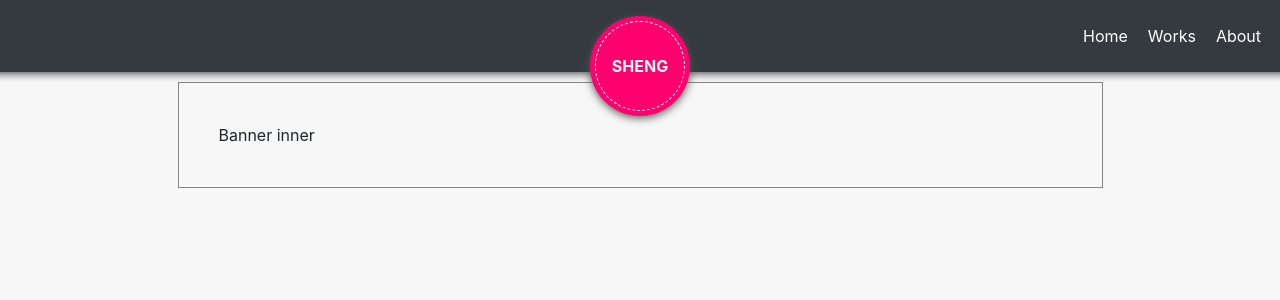
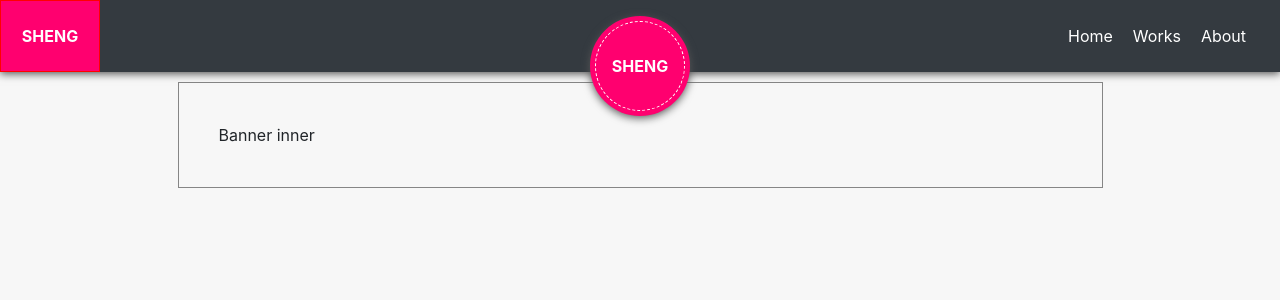
Before and after one commit to CopyDemon/Shengdesign_React, a React (Create React App) app in the folder shengdesign_react/: page / in a window 1280 px wide. Shown: the top 300 px of the page. Built offline with nearby package versions, Linux system fonts and the light colour scheme.

Commit message:
fixed nav overflow

```diff
--- a/shengdesign_react/src/component/navigation/nav.module.css
+++ b/shengdesign_react/src/component/navigation/nav.module.css
@@ -13,12 +13,20 @@
 
 .brand{
    position: absolute;
-   top: 50%;
+   display: flex;
+   justify-content: center;
+   top: 0%;
    left: 0%;
-   transform: translate(50%, -50%);
+   background-color: #ff006f;
+   border: 1px solid red;
+   height: 100%;
+   width: 100px;
+   text-align: center;
 }
 
 .brand > a{
+   display: flex;
+   align-items: center;
    color: white;
    font-weight: bold;
 }
--- a/shengdesign_react/src/component/navigation/navigation.js
+++ b/shengdesign_react/src/component/navigation/navigation.js
@@ -8,30 +8,23 @@ import classSelector from './nav.module.css';
 class Navigation extends Component{
     state = {
         nav_data : { Home : "/", Works : "/works", About :"About" },
-        brand_name : "< Sheng Design />"
+        brand_name : "SHENG"
     }
 
     render(){
         const nav_link_data = this.state.nav_data;
-        // const navbar_scroll_handler = () =>{
-        //     window.addEventListener('scroll', () => {
-        //         console.log(window.pageYOffset);
-        //         const site_nav = document.getElementById("nav_main_container");
-        //         window.pageYOffset
-        //         //window.pageYOffset >= site_nav.clientHeight ? site_nav.style.position = "fixed" : site_nav.style.position = "relative";
-        //         //site_nav >= site_nav.clientHeight ?  alert('great') : alert("not great");
-        //     })
-        // }
-
-        //navbar_scroll_handler();
 
         return(
-            <Container fluid className={`${classSelector.fixed_nav_container} p-0`} id="nav_main_container">
+            <Container fluid className={`${classSelector.fixed_nav_container}`} id="nav_main_container">
                 <Row className={`${classSelector.nav_row} justify-content-end bg-dark p-1`}>
+                    <span className={`${classSelector.brand}`} id="brand">
+                        <a href='/'>SHENG</a>
+                    </span>
+                    {/*Circle logo*/}
                     <a href="/" className={classSelector.logo_container}>
-                        <div className={classSelector.logo_inner_circle}>
-                            <p href="/">SHENG</p>
-                        </div>
+                        <span className={classSelector.logo_inner_circle}>
+                            <p>{this.state.brand_name}</p>
+                        </span>
                     </a>
                     <NavContainer nav_data = {nav_link_data} />
                 </Row>
```
